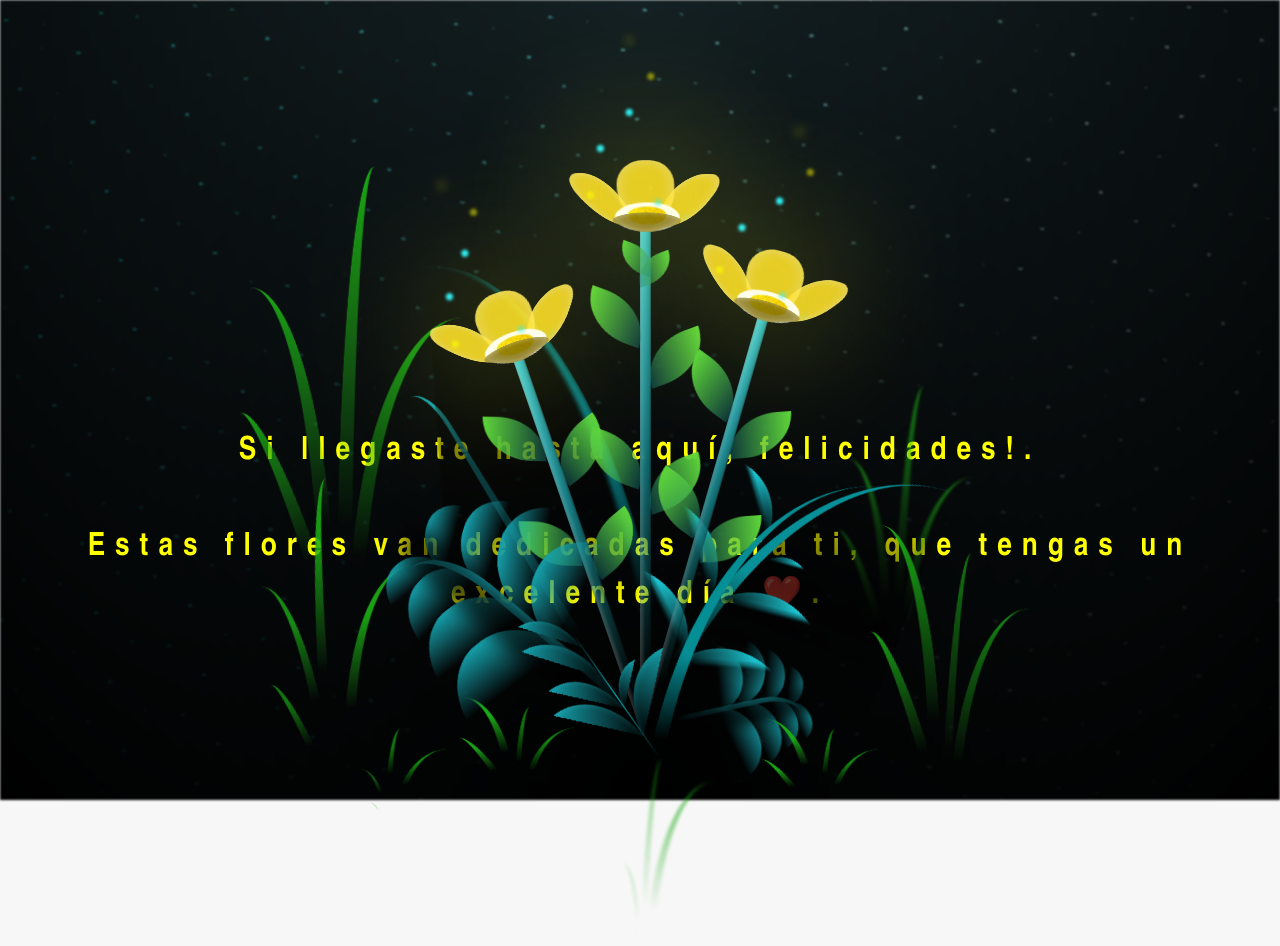
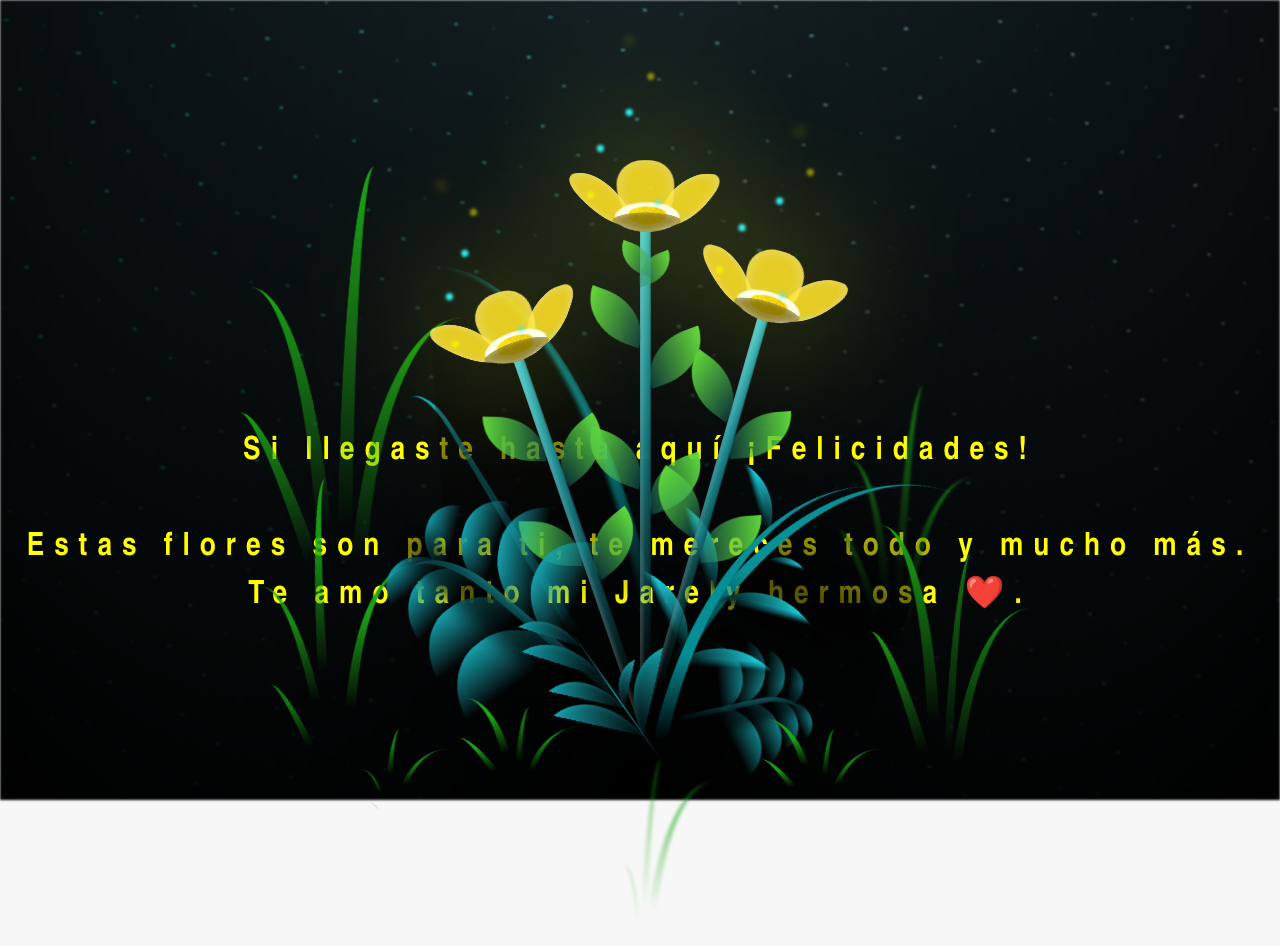
Before and after one commit to JTucker04/floresamarillas, a plain HTML site: page flower.html in a window 1280 px wide. Drawn offline with Linux system fonts and the light colour scheme.

Commit message:
Update flower.html

```diff
--- a/flower.html
+++ b/flower.html
@@ -13,8 +13,8 @@
     <div id="lyrics">
 
     </div>
-    <h1 class="titulo">Si llegaste hasta aquí, felicidades!. <br> <br>
-      Estas flores van dedicadas para ti, que tengas un excelente día ❤️.</h1>
+    <h1 class="titulo">Si llegaste hasta aquí ¡Felicidades! <br> <br>
+      Estas flores son para ti, te mereces todo y mucho más. Te amo tanto mi Jarely hermosa ❤️.</h1>
 
     <div class="night"></div>
     <div class="flowers">
```
